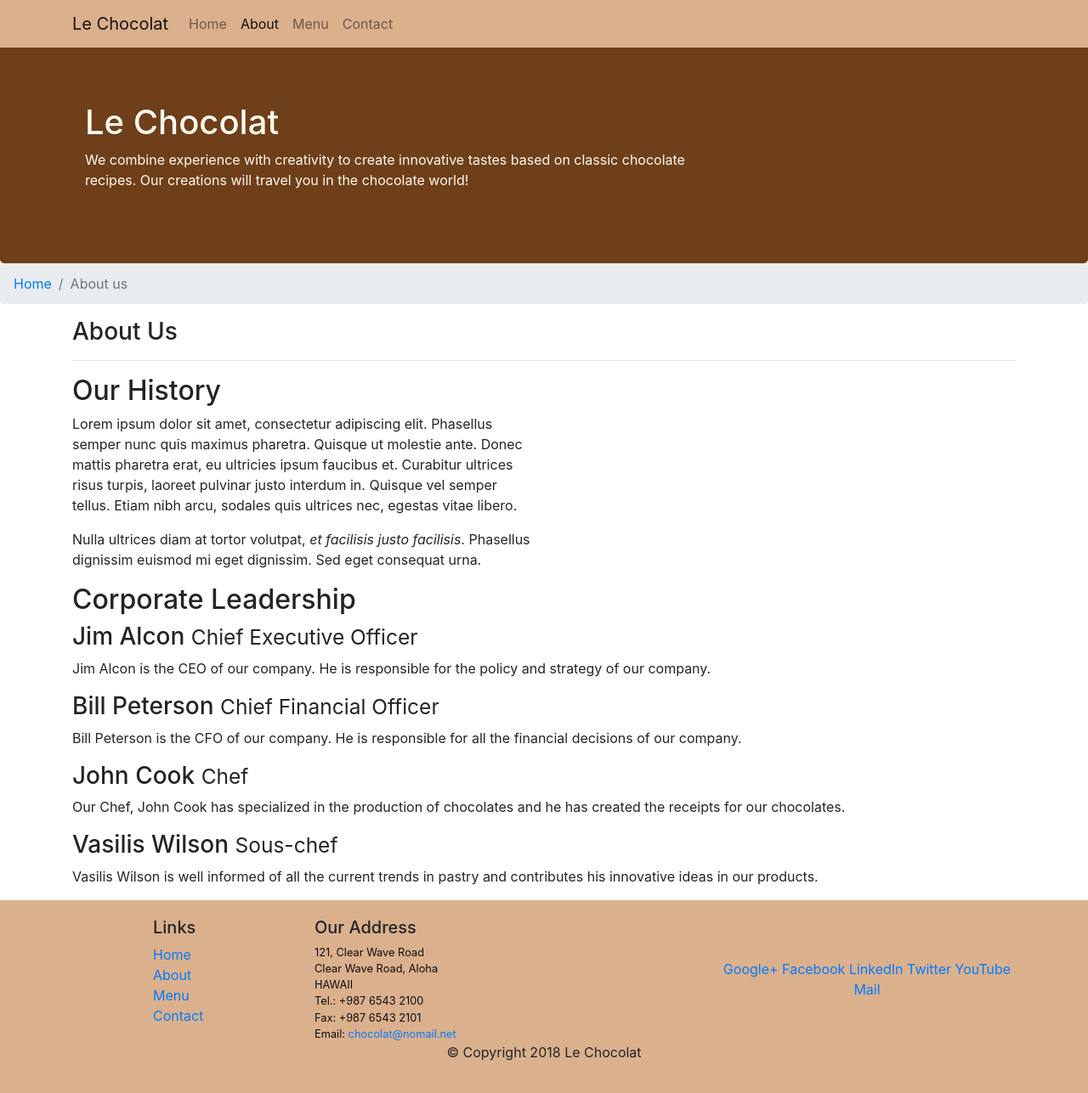
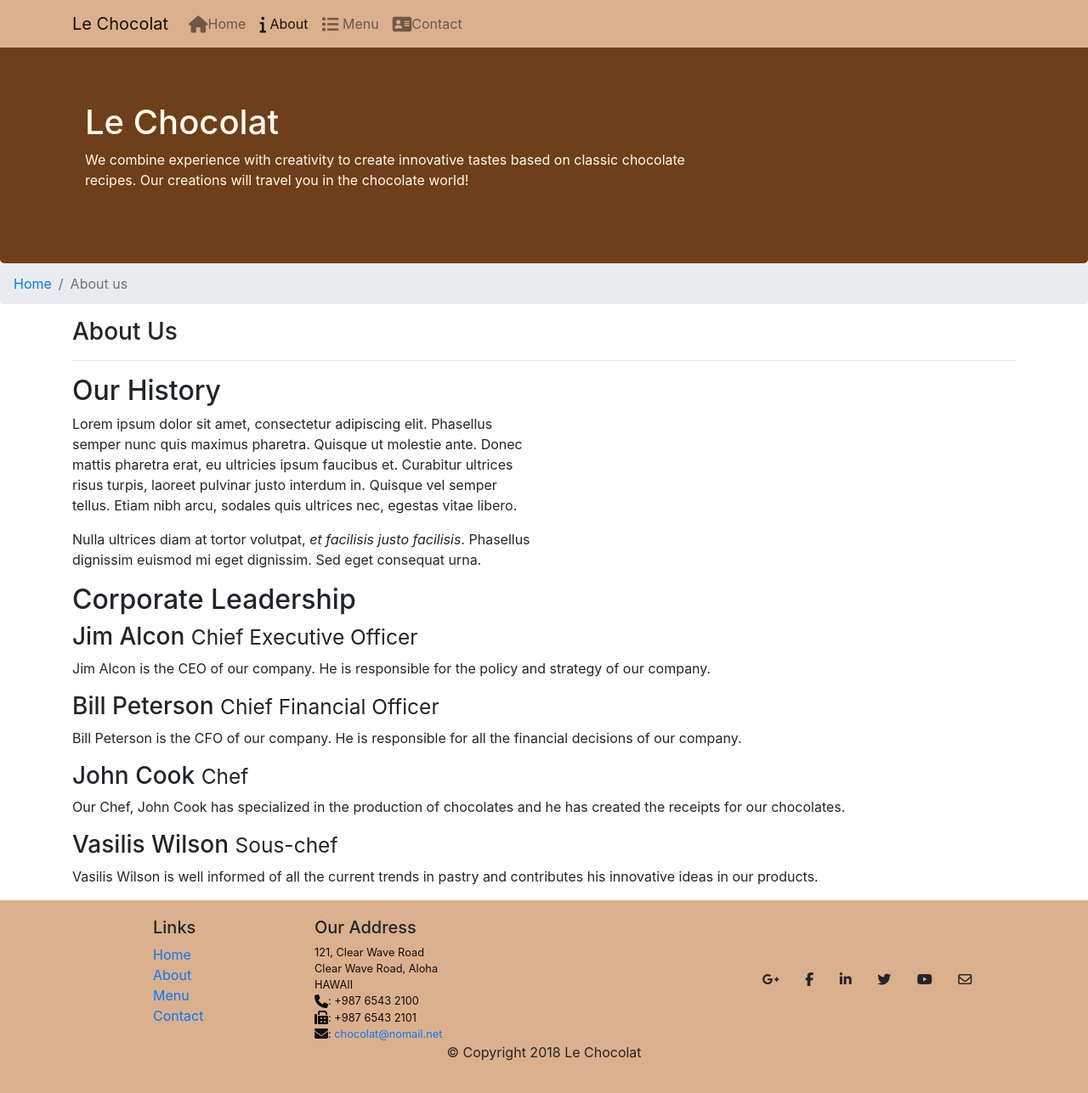
Before and after one commit to MChilly/leChocolat, a plain HTML site: page aboutus.html in a window 1280 px wide. Shown: the whole page at 85% size. Drawn offline with nearby package versions, Linux system fonts and the light colour scheme.

Commit message:
Icon Fonts

```diff
--- a/aboutus.html
+++ b/aboutus.html
@@ -10,6 +10,7 @@
     <meta http-equiv="x-ua-compatible" content="ie=edge">
     <!-- Bootstrap CSS -->
     <link rel="stylesheet" href="node_modules/bootstrap/dist/css/bootstrap.min.css">
+    <link rel="stylesheet" href="node_modules/font-awesome/css/font-awesome.min.css">
     <link href="css/styles.css" rel="stylesheet">
 </head>
 
@@ -25,10 +26,18 @@
 
             <div class="collapse navbar-collapse" id="Navbar">
                 <ul class="navbar-nav">
-                    <li class="nav-item"><a class="nav-link" href="./index.html">Home</a></li>
-                    <li class="nav-item active"><a class="nav-link" href="#">About</a></li>
-                    <li class="nav-item"><a class="nav-link" href="#">Menu</a></li>
-                    <li class="nav-item"><a class="nav-link" href="#">Contact</a></li>
+                    <li class="nav-item">
+                        <a class="nav-link" href="./index.html"> <span class="fa fa-home fa-lg"></span>Home</a>
+                    </li>
+                    <li class="nav-item active">
+                        <a class="nav-link" href="#"><span class="fa fa-info fa-lg"></span> About</a>
+                    </li>
+                    <li class="nav-item">
+                        <a class="nav-link" href="#"><span class="fa fa-list fa-lg"></span> Menu</a>
+                    </li>
+                    <li class="nav-item">
+                        <a class="nav-link" href="#"><span class="fa fa-address-card fa-lg"></span>Contact</a>
+                    </li>
                 </ul>
             </div>
 
@@ -121,19 +130,26 @@
                         121, Clear Wave Road<br>
                         Clear Wave Road, Aloha<br>
                         HAWAII<br>
-                        Tel.: +987 6543 2100<br>
-                        Fax: +987 6543 2101<br>
-                        Email: <a href="mailto:chocolat@nomail.net">chocolat@nomail.net</a>
+                        <i class="fa fa-phone fa-lg"></i>: +987 6543 2100 <br>
+                        <i class="fa fa-fax fa-lg"></i>: +987 6543 2101 <br>
+                        <i class="fa fa-envelope fa-lg"></i>:
+                        <a href="mailto: chocolat@nomail.net"> chocolat@nomail.net </a>
                     </address>
                 </div>
                 <div class="col-sm align-self-center">
                     <div style="text-align:center">
-                        <a href="http://google.com/+">Google+</a>
-                        <a href="http://www.facebook.com/profile.php?id=">Facebook</a>
-                        <a href="http://www.linkedin.com/in/">LinkedIn</a>
-                        <a href="http://twitter.com/">Twitter</a>
-                        <a href="http://youtube.com/">YouTube</a>
-                        <a href="mailto:">Mail</a>
+                        <a class="btn btn-social-icon btn-google-plus" href="http://google.com/+">
+                            <i class="fa fa-google-plus"></i></a>
+                        <a class="btn btn-social-icon btn-facebook" href="http://www.facebook.com/profile.php?id=">
+                            <i class="fa fa-facebook"></i></a>
+                        <a class="btn btn-social-icon btn-linkedin" href="http://www.linkedin.com/in/">
+                            <i class="fa fa-linkedin"></i></a>
+                        <a class="btn btn-social-icon btn-twitter" href="http://twitter.com/">
+                            <i class="fa fa-twitter"></i></a>
+                        <a class="btn btn-social-icon btn-youtube" href="http://youtube.com/">
+                            <i class="fa fa-youtube"></i></a>
+                        <a class="btn btn-social-icon" href="mailto:">
+                            <i class="fa fa-envelope-o"></i></a>
                     </div>
                 </div>
             </div>
```
Also changed, not shown: index.html (+27 -13 lines).
